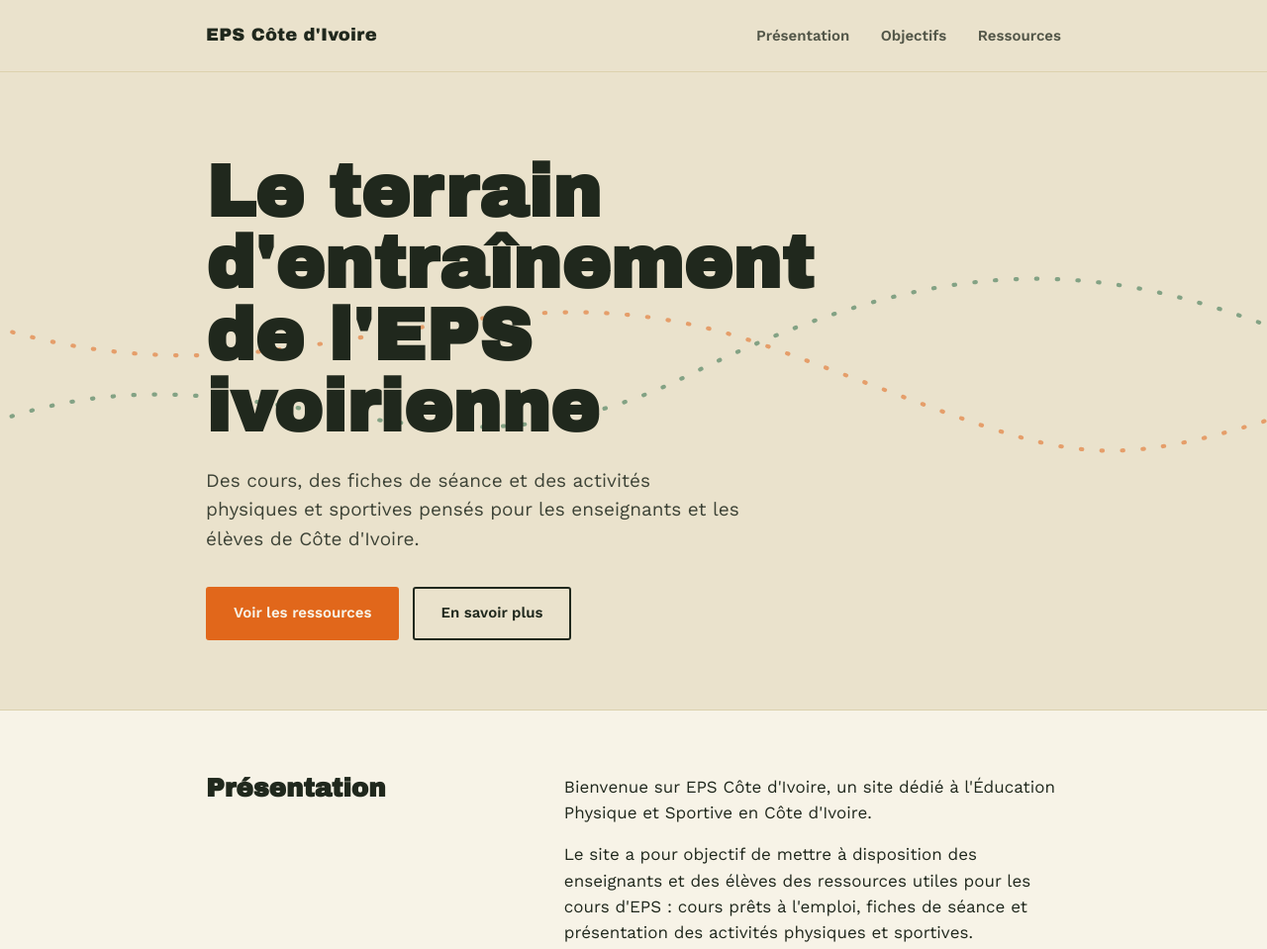
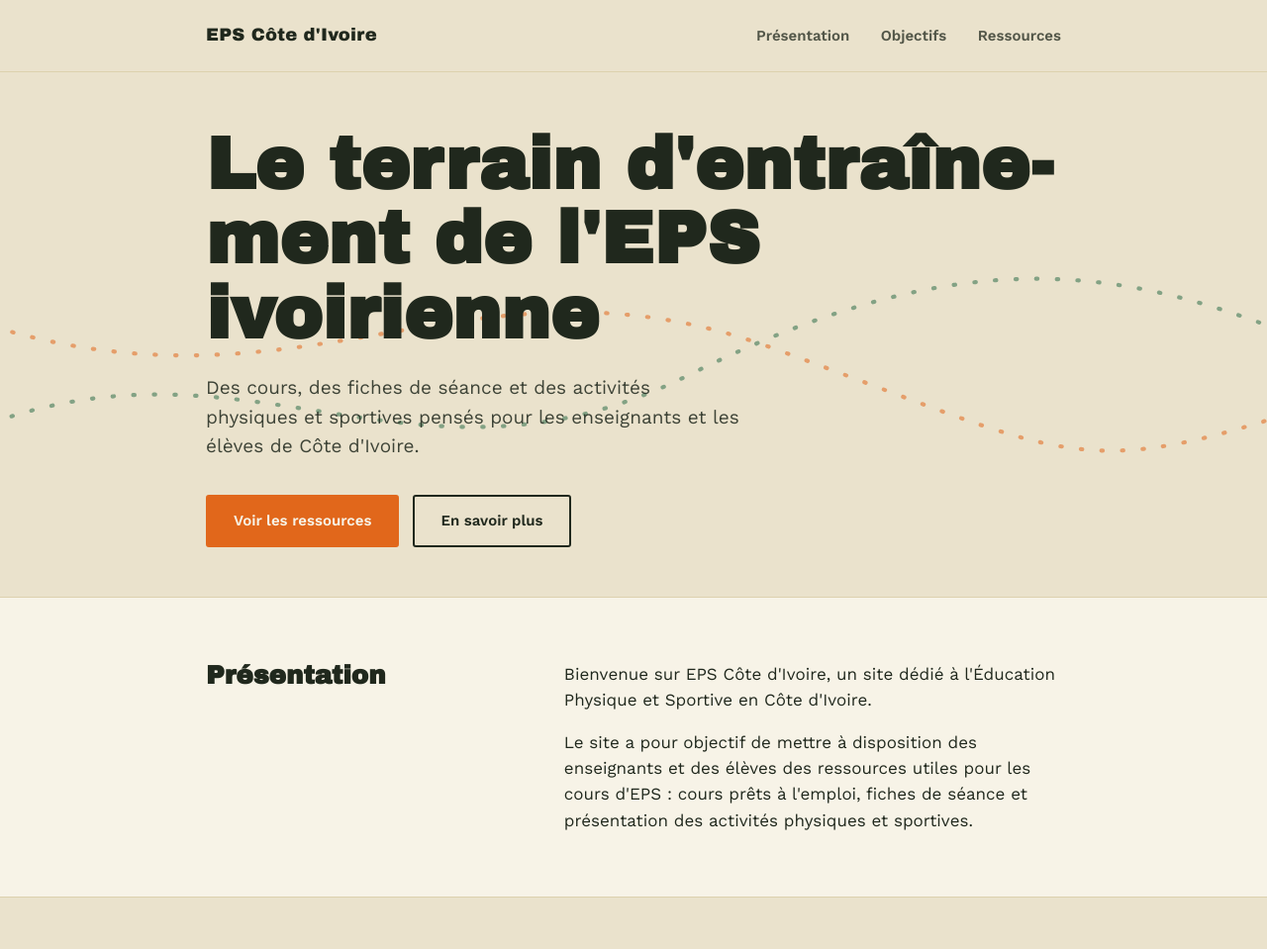
Before and after one commit to ibelickibrahim-max/eps-cote-ivoire, a plain HTML site: page index.html in a window 1280 px wide. Shown: the top 959 px of the page at 99% size. Drawn offline with nearby package versions, Linux system fonts and the light colour scheme.

Commit message:
Update index.html

```diff
--- a/index.html
+++ b/index.html
@@ -103,10 +103,13 @@
   }
   .hero h1{
     font-family:var(--font-display);
-    font-size:clamp(40px, 8vw, 74px);
-    line-height:0.98;
+    font-size:clamp(32px, 8vw, 74px);
+    line-height:1.02;
     margin:0 0 22px;
     max-width:11ch;
+    overflow-wrap:break-word;
+    word-break:break-word;
+    hyphens:auto;
   }
   .hero p.lede{
     font-size:19px;
@@ -299,7 +302,8 @@
     font-size:14px;
     opacity:0.7;
   }
-
+.hero{padding:56px 0 50px;}
+    .hero h1{max-width:100%;}
   @media (max-width:720px){
     .presentation .grid{grid-template-columns:1fr;}
     .res-grid{grid-template-columns:1fr;}
```
